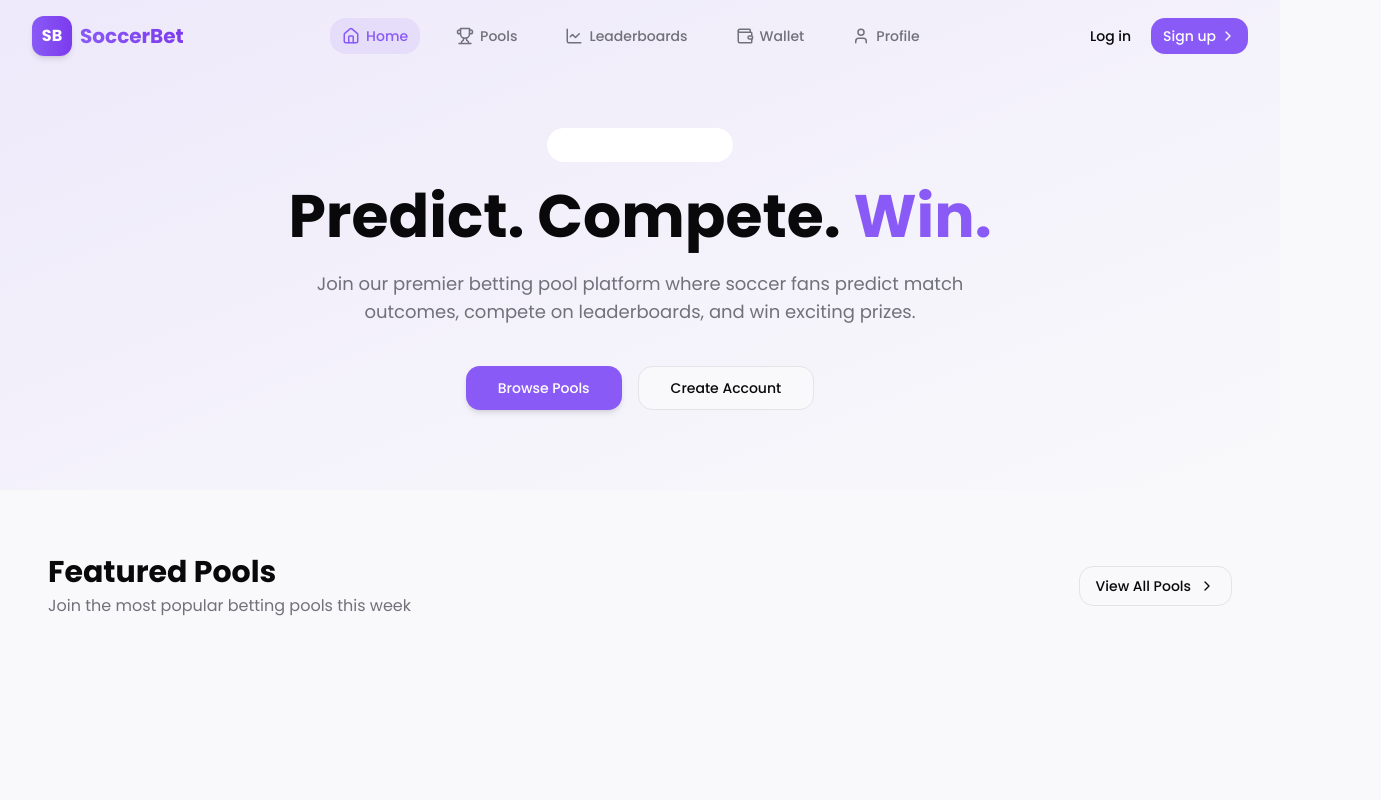
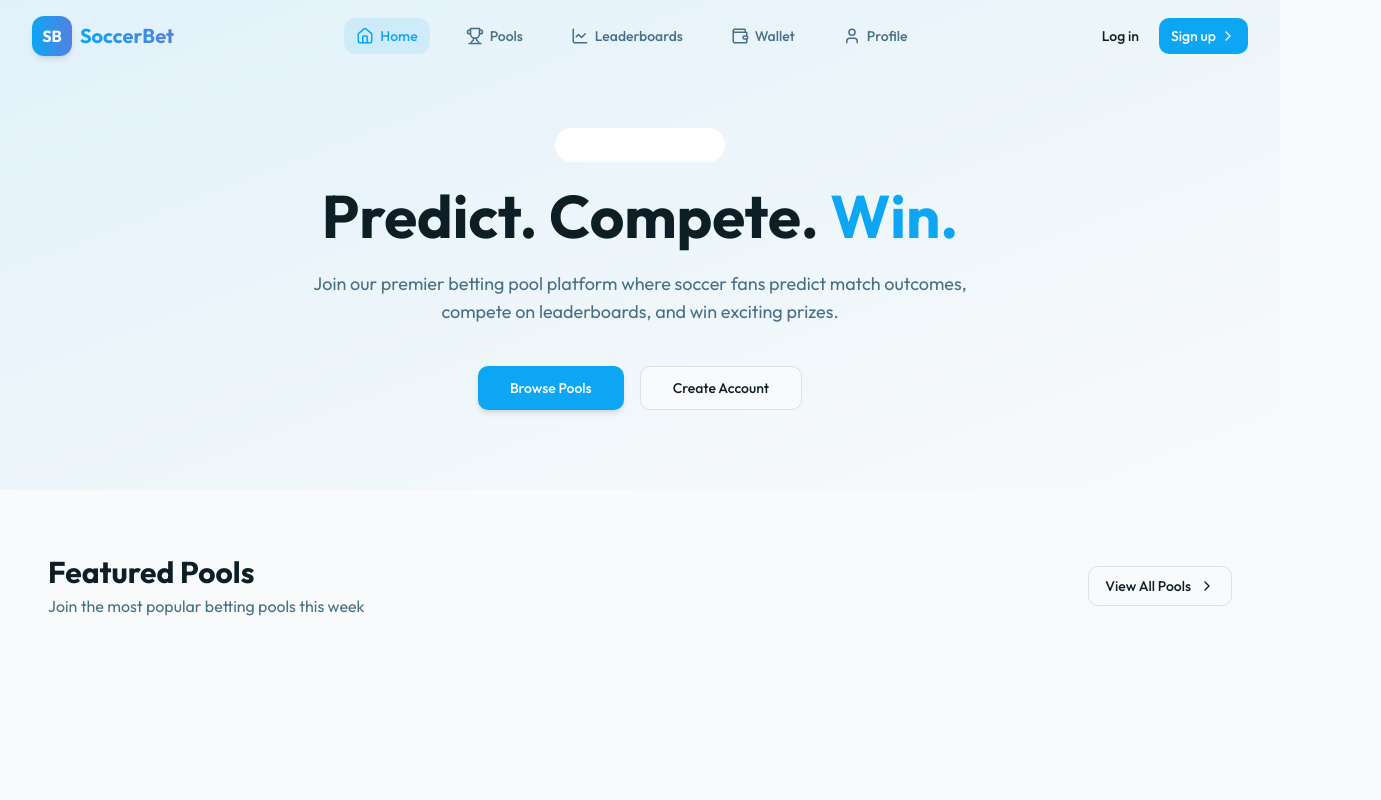
Before and after one commit to atondamalik/soccer-predictor-palooza, a React (Vite) app: page / in a window 1280 px wide. Shown: the top 800 px of the page, 1381 px wide, since content can reach past the window. Built offline with nearby package versions, Linux system fonts and the light colour scheme.

Commit message:
Refactor design structure
This commit refactors the overall design structure of the application.

```diff
--- a/src/components/LeaderboardTable.tsx
+++ b/src/components/LeaderboardTable.tsx
@@ -2,7 +2,7 @@
 import { LeaderboardEntry } from '@/types';
 import { Table, TableBody, TableCell, TableHead, TableHeader, TableRow } from "@/components/ui/table";
 import { cn } from '@/lib/utils';
-import { Trophy, Medal } from 'lucide-react';
+import { Trophy, Medal, Crown, Award } from 'lucide-react';
 
 interface LeaderboardTableProps {
   entries: LeaderboardEntry[];
@@ -11,14 +11,14 @@ interface LeaderboardTableProps {
 
 const LeaderboardTable = ({ entries, title }: LeaderboardTableProps) => {
   return (
-    <div className="rounded-xl border border-gray-100 bg-card text-card-foreground shadow-sm overflow-hidden">
+    <div className="rounded-lg border bg-card shadow-sm overflow-hidden">
       <div className="px-6 py-4 border-b bg-secondary/40">
         <h3 className="text-lg font-semibold">{title}</h3>
       </div>
       <div className="overflow-x-auto">
         <Table>
           <TableHeader>
-            <TableRow className="bg-secondary/20 hover:bg-secondary/30">
+            <TableRow className="bg-muted/40 hover:bg-muted/60">
               <TableHead className="w-16 text-center">Rank</TableHead>
               <TableHead>User</TableHead>
               <TableHead className="text-center">Points</TableHead>
@@ -31,24 +31,24 @@ const LeaderboardTable = ({ entries, title }: LeaderboardTableProps) => {
             {entries.map((entry) => (
               <TableRow key={entry.userId} className={cn(
                 "transition-colors",
-                entry.rank === 1 && "bg-amber-50 hover:bg-amber-100",
-                entry.rank === 2 && "bg-slate-50 hover:bg-slate-100",
-                entry.rank === 3 && "bg-orange-50 hover:bg-orange-100"
+                entry.rank === 1 && "bg-primary/5 hover:bg-primary/10",
+                entry.rank === 2 && "bg-accent/5 hover:bg-accent/10",
+                entry.rank === 3 && "bg-amber-50 hover:bg-amber-100"
               )}>
                 <TableCell className="text-center font-medium">
                   {entry.rank === 1 && (
-                    <div className="inline-flex items-center justify-center w-7 h-7 bg-gradient-to-r from-amber-400 to-yellow-300 text-white rounded-full shadow-sm">
-                      <Trophy size={14} />
+                    <div className="inline-flex items-center justify-center w-8 h-8 bg-gradient-to-r from-primary to-primary/80 text-white rounded-full shadow-sm">
+                      <Crown size={16} />
                     </div>
                   )}
                   {entry.rank === 2 && (
-                    <div className="inline-flex items-center justify-center w-7 h-7 bg-gradient-to-r from-slate-400 to-slate-300 text-white rounded-full shadow-sm">
-                      <Medal size={14} />
+                    <div className="inline-flex items-center justify-center w-8 h-8 bg-gradient-to-r from-accent to-accent/80 text-white rounded-full shadow-sm">
+                      <Medal size={16} />
                     </div>
                   )}
                   {entry.rank === 3 && (
-                    <div className="inline-flex items-center justify-center w-7 h-7 bg-gradient-to-r from-orange-400 to-amber-300 text-white rounded-full shadow-sm">
-                      <Medal size={14} />
+                    <div className="inline-flex items-center justify-center w-8 h-8 bg-gradient-to-r from-amber-400 to-amber-300 text-white rounded-full shadow-sm">
+                      <Award size={16} />
                     </div>
                   )}
                   {entry.rank && entry.rank > 3 && <span>{entry.rank}</span>}
--- a/src/index.css
+++ b/src/index.css
@@ -1,5 +1,5 @@
 
-@import url('https://fonts.googleapis.com/css2?family=Poppins:wght@300;400;500;600;700&display=swap');
+@import url('https://fonts.googleapis.com/css2?family=Outfit:wght@300;400;500;600;700&display=swap');
 
 @tailwind base;
 @tailwind components;
@@ -7,35 +7,35 @@
 
 @layer base {
   :root {
-    --background: 240 20% 98%;
-    --foreground: 240 10% 3.9%;
+    --background: 200 20% 98%;
+    --foreground: 200 50% 10%;
 
     --card: 0 0% 100%;
-    --card-foreground: 240 10% 3.9%;
+    --card-foreground: 200 50% 10%;
 
     --popover: 0 0% 100%;
-    --popover-foreground: 240 10% 3.9%;
+    --popover-foreground: 200 50% 10%;
 
-    --primary: 258 90% 66%;
+    --primary: 200 90% 50%;
     --primary-foreground: 0 0% 100%;
 
-    --secondary: 240 5% 96%;
-    --secondary-foreground: 240 10% 3.9%;
+    --secondary: 200 20% 92%;
+    --secondary-foreground: 200 50% 10%;
 
-    --muted: 240 5% 96%;
-    --muted-foreground: 240 3.8% 46.1%;
+    --muted: 200 20% 92%;
+    --muted-foreground: 200 30% 40%;
 
-    --accent: 262 83% 58%;
+    --accent: 220 70% 60%;
     --accent-foreground: 0 0% 100%;
 
     --destructive: 0 84.2% 60.2%;
     --destructive-foreground: 0 0% 98%;
 
-    --border: 240 5.9% 90%;
-    --input: 240 5.9% 90%;
-    --ring: 258 90% 66%;
+    --border: 200 20% 88%;
+    --input: 200 20% 88%;
+    --ring: 200 90% 50%;
 
-    --radius: 1rem;
+    --radius: 0.75rem;
   }
 
   * {
@@ -53,7 +53,7 @@
 
   body {
     @apply bg-background text-foreground;
-    font-family: 'Poppins', -apple-system, BlinkMacSystemFont, 'Segoe UI', Roboto, Oxygen, Ubuntu, Cantarell, 'Open Sans', 'Helvetica Neue', sans-serif;
+    font-family: 'Outfit', -apple-system, BlinkMacSystemFont, 'Segoe UI', Roboto, Oxygen, Ubuntu, Cantarell, 'Open Sans', 'Helvetica Neue', sans-serif;
     overflow-x: hidden;
   }
 
@@ -77,11 +77,11 @@
 
 @layer components {
   .glassmorphism {
-    @apply bg-white/40 backdrop-blur-lg border border-white/20 shadow-lg;
+    @apply bg-white/60 backdrop-blur-md border border-white/20 shadow-lg;
   }
 
   .neo-card {
-    @apply bg-white rounded-xl shadow-md transition-all duration-300 hover:shadow-lg border border-gray-100;
+    @apply bg-white rounded-lg shadow-sm transition-all duration-300 hover:shadow-md border border-gray-100;
   }
 
   .container-padding {
@@ -117,23 +117,28 @@
   }
 
   .card-hover {
-    @apply transition-all duration-300 hover:-translate-y-1 hover:shadow-md;
+    @apply transition-all duration-300 hover:translate-y-0 hover:shadow;
+  }
+
+  .card-highlight {
+    @apply relative before:absolute before:inset-0 before:rounded-lg before:bg-gradient-to-r before:from-primary/20 before:to-accent/20 before:opacity-0 before:transition-opacity hover:before:opacity-100;
   }
 }
 
 .blur-backdrop-filter {
-  backdrop-filter: blur(12px);
-  -webkit-backdrop-filter: blur(12px);
+  backdrop-filter: blur(8px);
+  -webkit-backdrop-filter: blur(8px);
 }
 
 /* Premium Animations */
 .hover-lift {
-  transition: transform 0.3s cubic-bezier(0.34, 1.56, 0.64, 1), box-shadow 0.3s ease;
+  transition: transform 0.25s ease, box-shadow 0.25s ease;
+  will-change: transform, box-shadow;
 }
 
 .hover-lift:hover {
-  transform: translateY(-5px);
-  box-shadow: 0 10px 25px -5px rgba(0, 0, 0, 0.1);
+  transform: translateY(-3px);
+  box-shadow: 0 8px 20px -5px rgba(0, 0, 0, 0.1);
 }
 
 /* Image fade-in animation */
--- a/tailwind.config.ts
+++ b/tailwind.config.ts
@@ -1,4 +1,3 @@
-
 import type { Config } from "tailwindcss";
 
 export default {
@@ -112,6 +111,9 @@ export default {
 				'slide-out': 'slide-out 0.4s ease-out',
 				'pulse': 'pulse 2s cubic-bezier(0.4, 0, 0.6, 1) infinite',
 				'float': 'float 3s ease-in-out infinite'
+			},
+			fontFamily: {
+				'outfit': ['Outfit', 'sans-serif'],
 			}
 		}
 	},
```
Also changed, not shown: src/components/PoolCard.tsx (+59 -29 lines).
